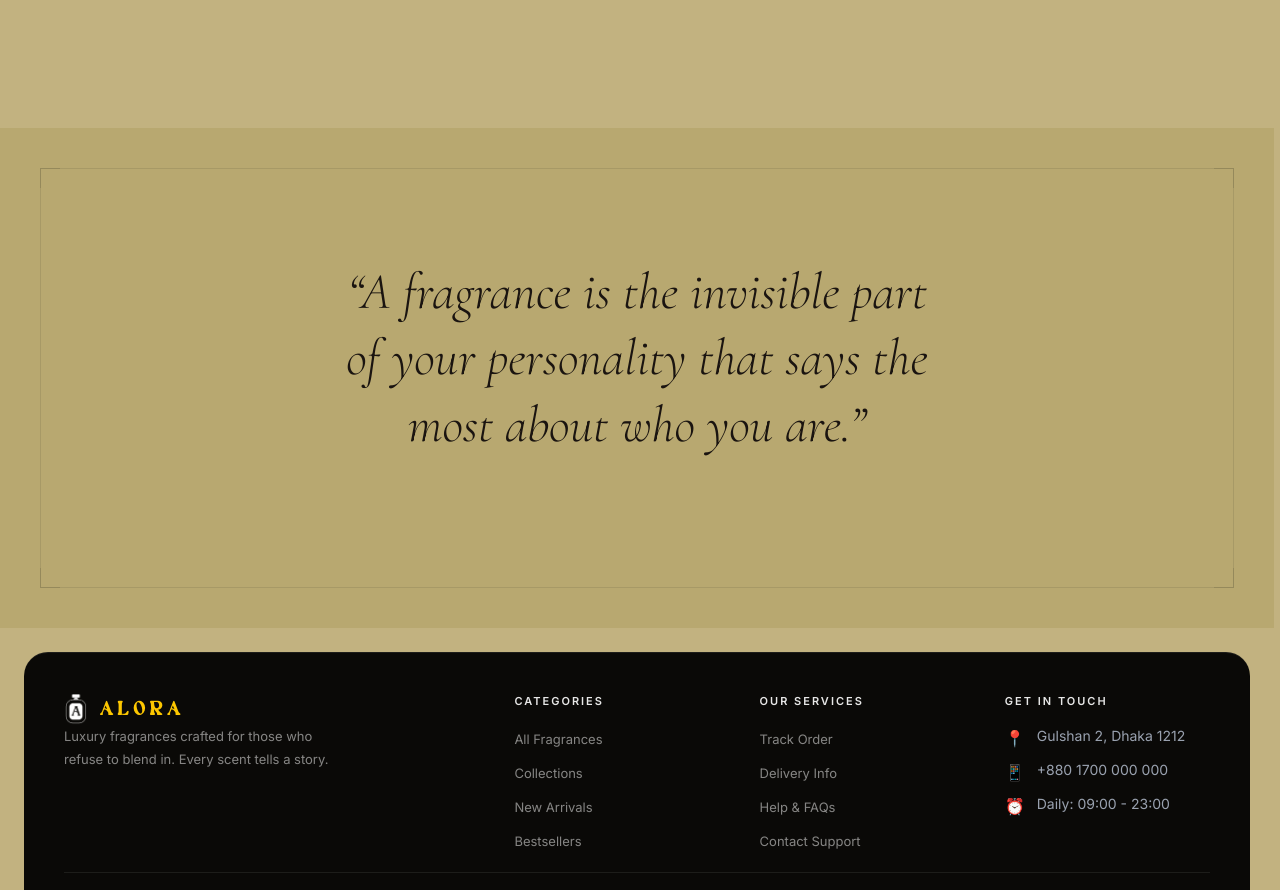
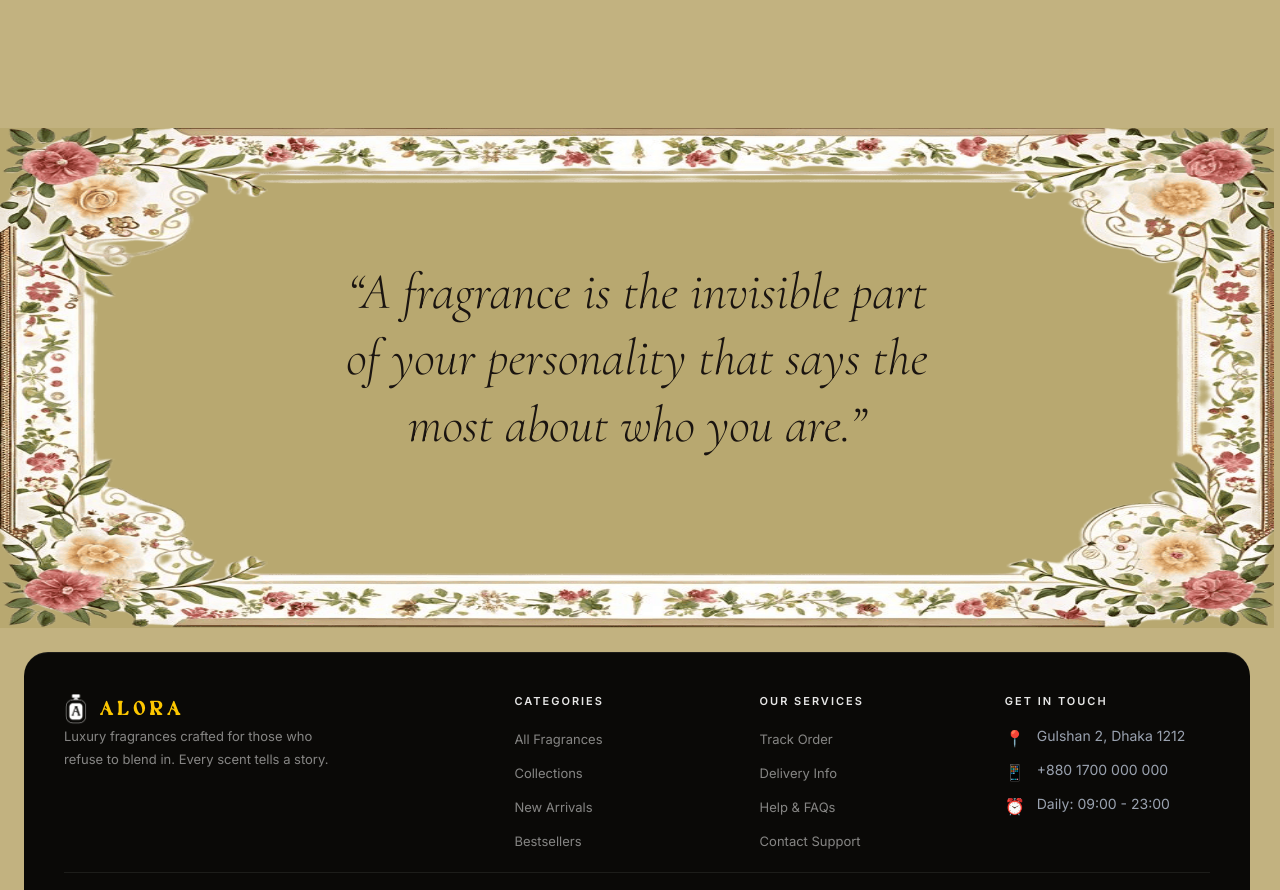
Before and after one commit to uzicodes/Alora, a Next.js app: page / in a window 1280 px wide. Shown: the part 4360-5250 px from the top of the page. Built offline with nearby package versions, Linux system fonts and the light colour scheme; no server answers.

Commit message:
feat: added floral design around the quote section

```diff
--- a/src/app/page.css
+++ b/src/app/page.css
@@ -1115,24 +1115,12 @@
   text-transform: uppercase;
   color: rgba(26,20,16,0.35);
 }
-.editorial-border {
+.editorial-frame {
   position: absolute;
-  inset: 40px;
-  border: 1px solid rgba(26,20,16,0.1);
+  inset: 0;
+  z-index: 1;
   pointer-events: none;
 }
-.editorial-corner {
-  position: absolute;
-  width: 20px;
-  height: 20px;
-  border-color: rgba(26,20,16,0.25);
-  border-style: solid;
-  opacity: 0.5;
-}
-.ec-tl { top: 40px; left: 40px; border-width: 1px 0 0 1px; }
-.ec-tr { top: 40px; right: 40px; border-width: 1px 1px 0 0; }
-.ec-bl { bottom: 40px; left: 40px; border-width: 0 0 1px 1px; }
-.ec-br { bottom: 40px; right: 40px; border-width: 0 1px 1px 0; }
 
 /* ==================== ANIMATIONS ==================== */
 @keyframes fadeInUp {
--- a/src/app/page.tsx
+++ b/src/app/page.tsx
@@ -241,11 +241,15 @@ export default function Home() {
       {/* ==================== EDITORIAL QUOTE ==================== */}
       <div className="editorial-banner">
         <div className="editorial-banner-bg"></div>
-        <div className="ec-tl editorial-corner"></div>
-        <div className="ec-tr editorial-corner"></div>
-        <div className="ec-bl editorial-corner"></div>
-        <div className="ec-br editorial-corner"></div>
-        <div className="editorial-border"></div>
+        <div className="editorial-frame">
+          <Image
+            src="/homepage_images/quote.png"
+            alt="Quote Frame"
+            fill
+            unoptimized
+            style={{ objectFit: 'fill', pointerEvents: 'none' }}
+          />
+        </div>
         <div className="editorial-content">
           <p className="editorial-quote">
             &ldquo;A fragrance is the invisible part of your personality that says the most about who you are.&rdquo;
```
Also changed, not shown: public/homepage_images/download.jpg (added), public/homepage_images/quote.png (added).
